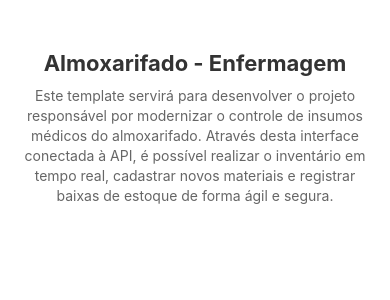
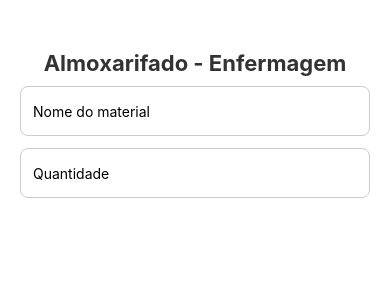
Before and after one commit to Universidade-Cesumar/prova-2b-dev-mobile-Gabs-bertolini, a React Native app: screen / in a window 390 px wide. Shown: the top 300 px of the page. Built offline with nearby package versions, Linux system fonts and the light colour scheme.

Commit message:
add material entry inputs and quantity validation

```diff
--- a/App.js
+++ b/App.js
@@ -14,13 +14,28 @@ export default function App() {
   const [quantidade, setQuantidade] = useState('');
   const [materiais, setMateriais] = useState([]);
 
+  const handleQuantidadeChange = (value) => {
+    setQuantidade(value.replace(/[^0-9]/g, ''));
+  };
+
   return (
     <View style={styles.container}>
       <Text style={styles.title}>Almoxarifado - Enfermagem</Text>
-      <Text style={styles.description}>
-        Este template servirá para desenvolver o projeto responsável por modernizar o controle de insumos médicos do almoxarifado.
-        Através desta interface conectada à API, é possível realizar o inventário em tempo real, cadastrar novos materiais e registrar baixas de estoque de forma ágil e segura.
-      </Text>
+      <TextInput
+        style={styles.input}
+        placeholder="Nome do material"
+        value={nome}
+        onChangeText={setNome}
+        testID="input-nome"
+      />
+      <TextInput
+        style={styles.input}
+        placeholder="Quantidade"
+        value={quantidade}
+        onChangeText={handleQuantidadeChange}
+        keyboardType="numeric"
+        testID="input-quantidade"
+      />
     </View>
   );
 }
@@ -39,6 +54,14 @@ const styles = StyleSheet.create({
     marginBottom: 10,
     color: '#333',
   },
+  input: {
+    height: 50,
+    borderColor: '#ccc',
+    borderWidth: 1,
+    borderRadius: 8,
+    paddingHorizontal: 12,
+    marginBottom: 12,
+  },
   description: {
     fontSize: 14,
     color: '#666',
```
